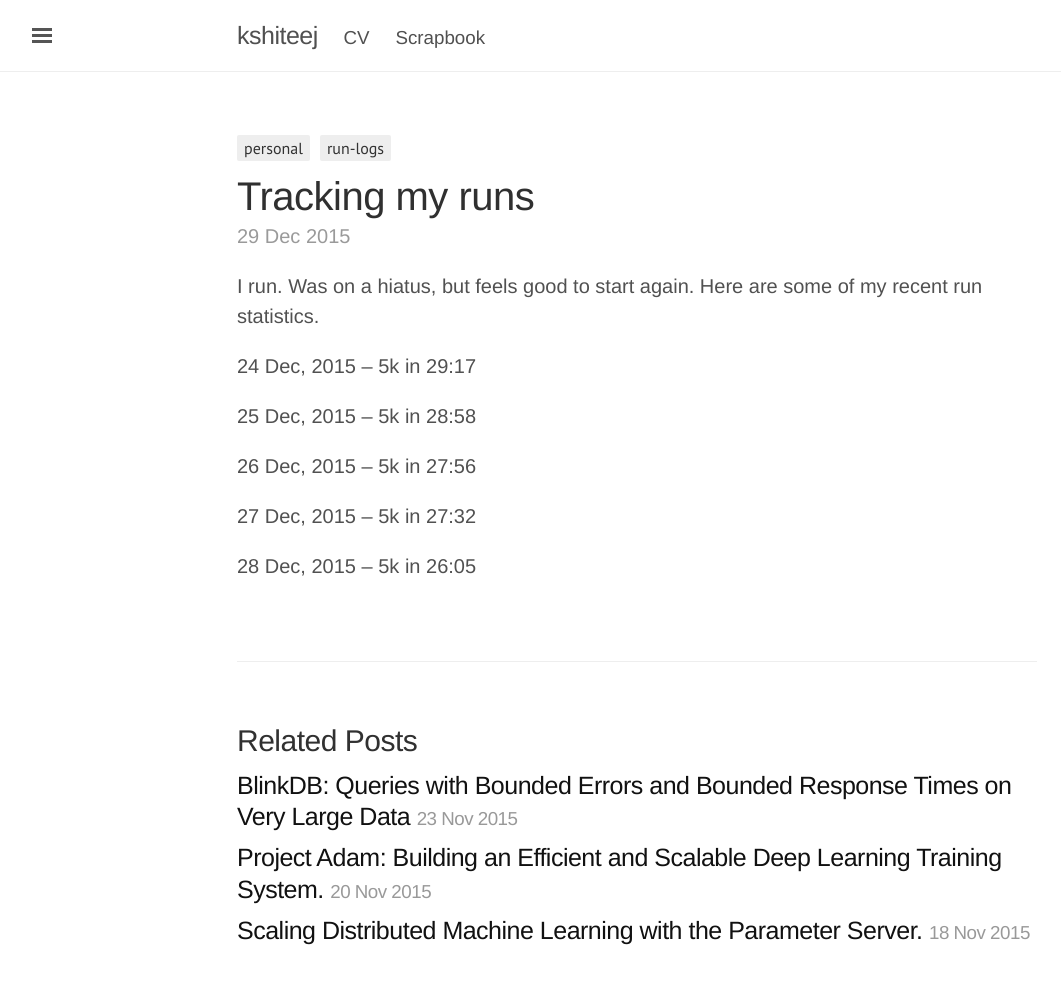
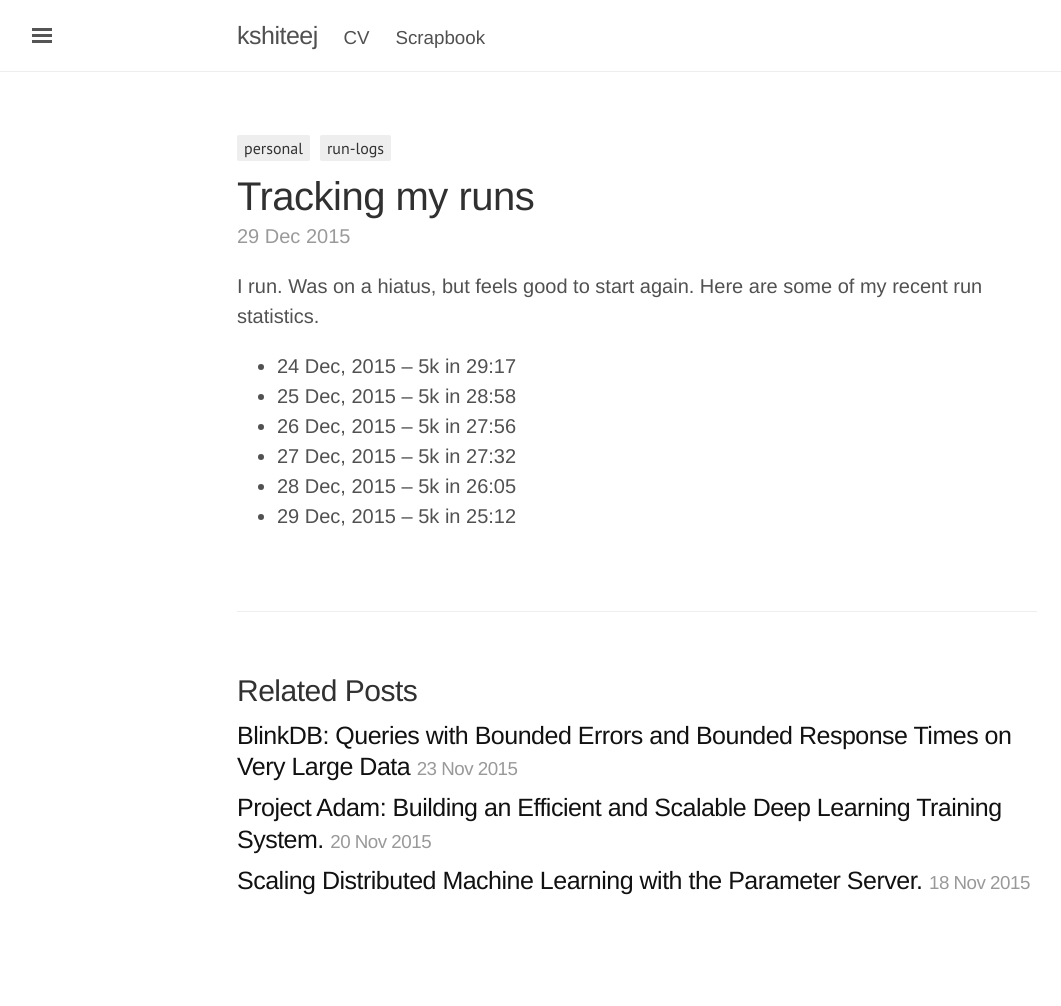
Before and after one commit to kshiteejm/kshiteejm.github.io, a Jekyll site: the page built from personal/_posts/2015-12-29-runlog.md, in a window 1280 px wide. Shown: the whole page, without its empty margins (3-1064 px from the left). Built offline with Jekyll 4.4.1, drawn with Linux system fonts in a browser that asks for light colours; comment, search, counter and statistics services are not loaded; after the commit the page ends 956 px from its top, so only the background shows below that.

Commit message:
updated run

```diff
--- a/personal/_posts/2015-12-29-runlog.md
+++ b/personal/_posts/2015-12-29-runlog.md
@@ -9,12 +9,9 @@ comments: true
 
 I run. Was on a hiatus, but feels good to start again. Here are some of my recent run statistics.
 
-24 Dec, 2015 -- 5k in 29:17
-
-25 Dec, 2015 -- 5k in 28:58
-
-26 Dec, 2015 -- 5k in 27:56
-
-27 Dec, 2015 -- 5k in 27:32
-
-28 Dec, 2015 -- 5k in 26:05
+- 24 Dec, 2015 -- 5k in 29:17
+- 25 Dec, 2015 -- 5k in 28:58
+- 26 Dec, 2015 -- 5k in 27:56
+- 27 Dec, 2015 -- 5k in 27:32
+- 28 Dec, 2015 -- 5k in 26:05
+- 29 Dec, 2015 -- 5k in 25:12
```
